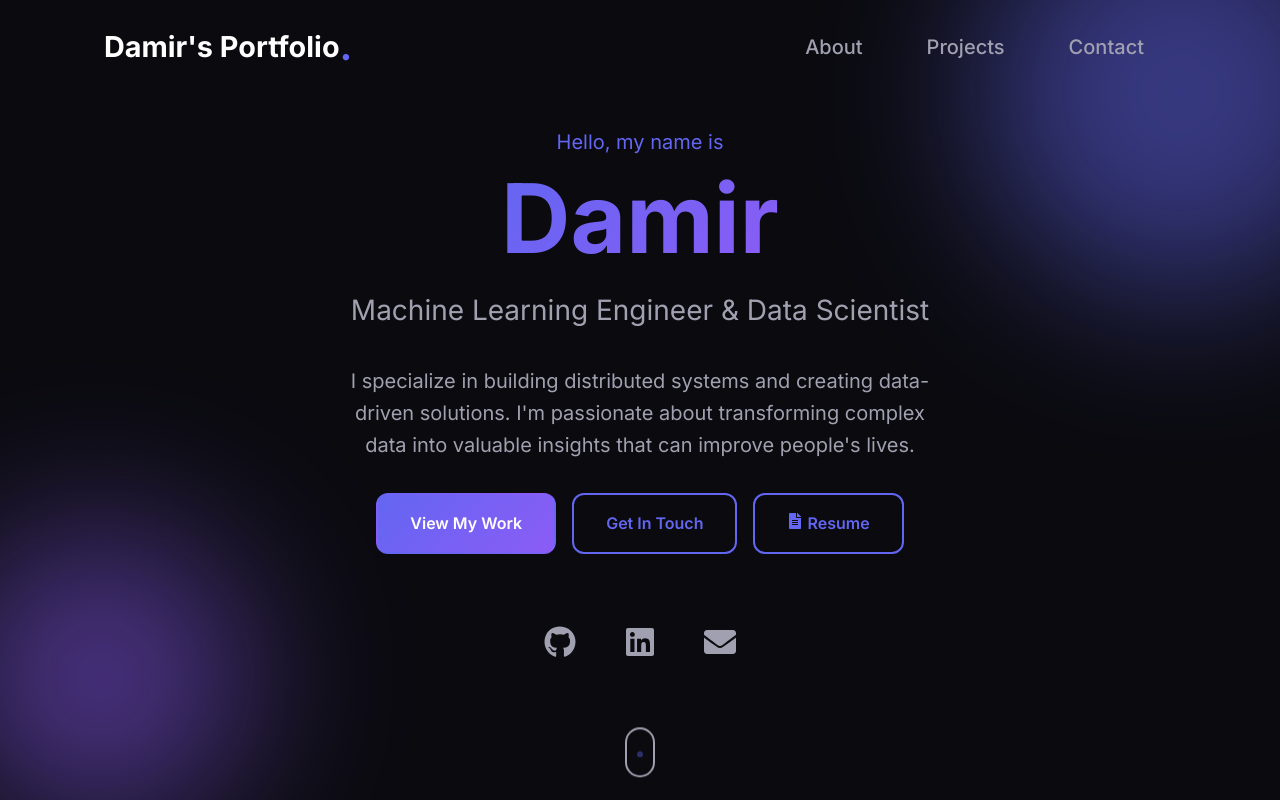
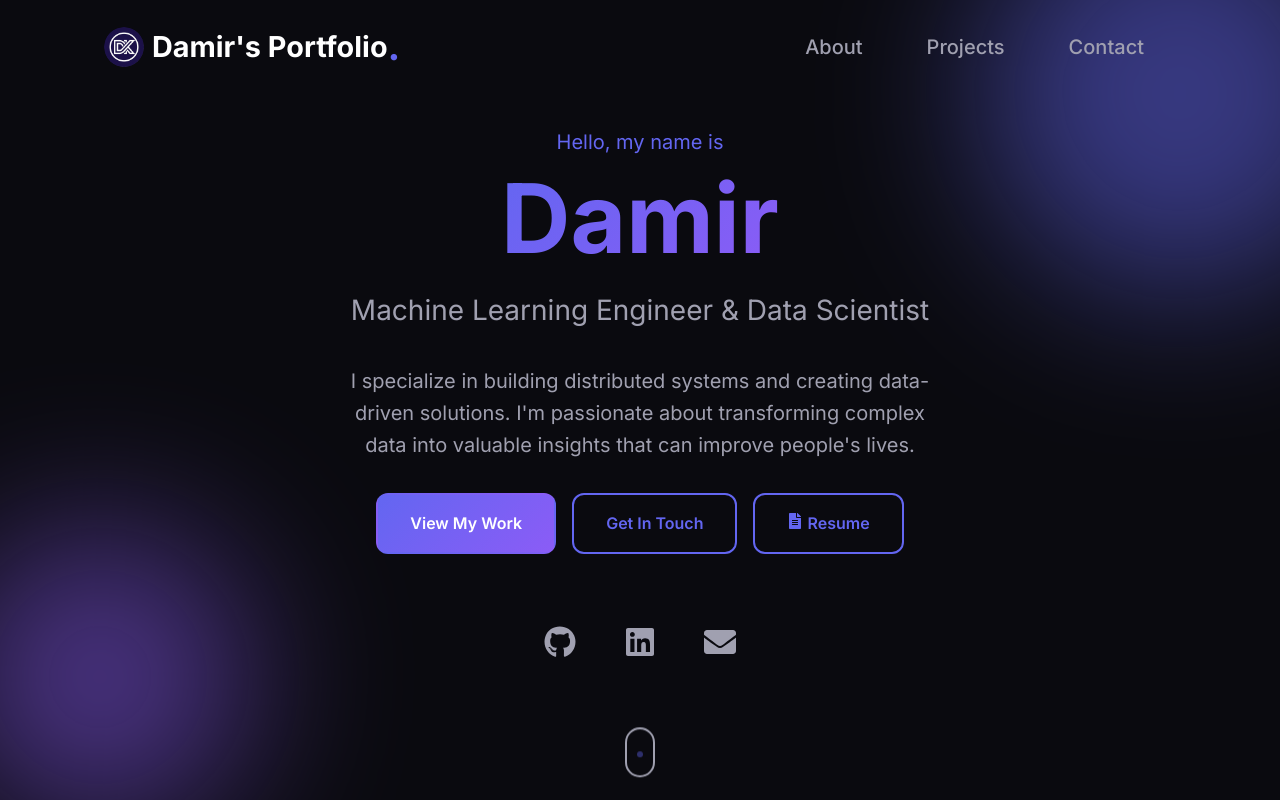
Before and after one commit to Damirchik11/Portfolio, a React (Vite) app in the folder DamirsPortfolio/: page / in a window 1280 px wide. Shown: the top 800 px of the page. Built offline with nearby package versions, Linux system fonts and the light colour scheme.

Commit message:
Adding logo to website

```diff
--- a/DamirsPortfolio/index.html
+++ b/DamirsPortfolio/index.html
@@ -3,7 +3,7 @@
 
 <head>
   <meta charset="UTF-8" />
-  <link rel="icon" type="image/svg+xml" href="/vite.svg" />
+  <link rel="icon" type="image/png" href="/logo.png" />
   <meta name="viewport" content="width=device-width, initial-scale=1.0" />
 
   <!-- SEO Meta Tags -->
--- a/DamirsPortfolio/src/components/NavBar/NavBar.css
+++ b/DamirsPortfolio/src/components/NavBar/NavBar.css
@@ -35,6 +35,13 @@
     font-weight: 700;
     display: flex;
     align-items: center;
+}
+
+.logo-img {
+    height: 40px;
+    width: 40px;
+    margin-right: var(--space-sm);
+    border-radius: 50%;
 }
 
 .logo-text {
--- a/DamirsPortfolio/src/components/NavBar/NavBar.jsx
+++ b/DamirsPortfolio/src/components/NavBar/NavBar.jsx
@@ -38,6 +38,7 @@ const NavBar = () => {
             <div className="navbar-container">
                 {/* Logo - always links to home */}
                 <Link to="/" className="logo">
+                    <img src="/logo.png" alt="DK Logo" className="logo-img" />
                     <span className="logo-text">Damir's Portfolio</span>
                     <span className="logo-dot">.</span>
                 </Link>
```
Also changed, not shown: DamirsPortfolio/public/logo.png (added).
